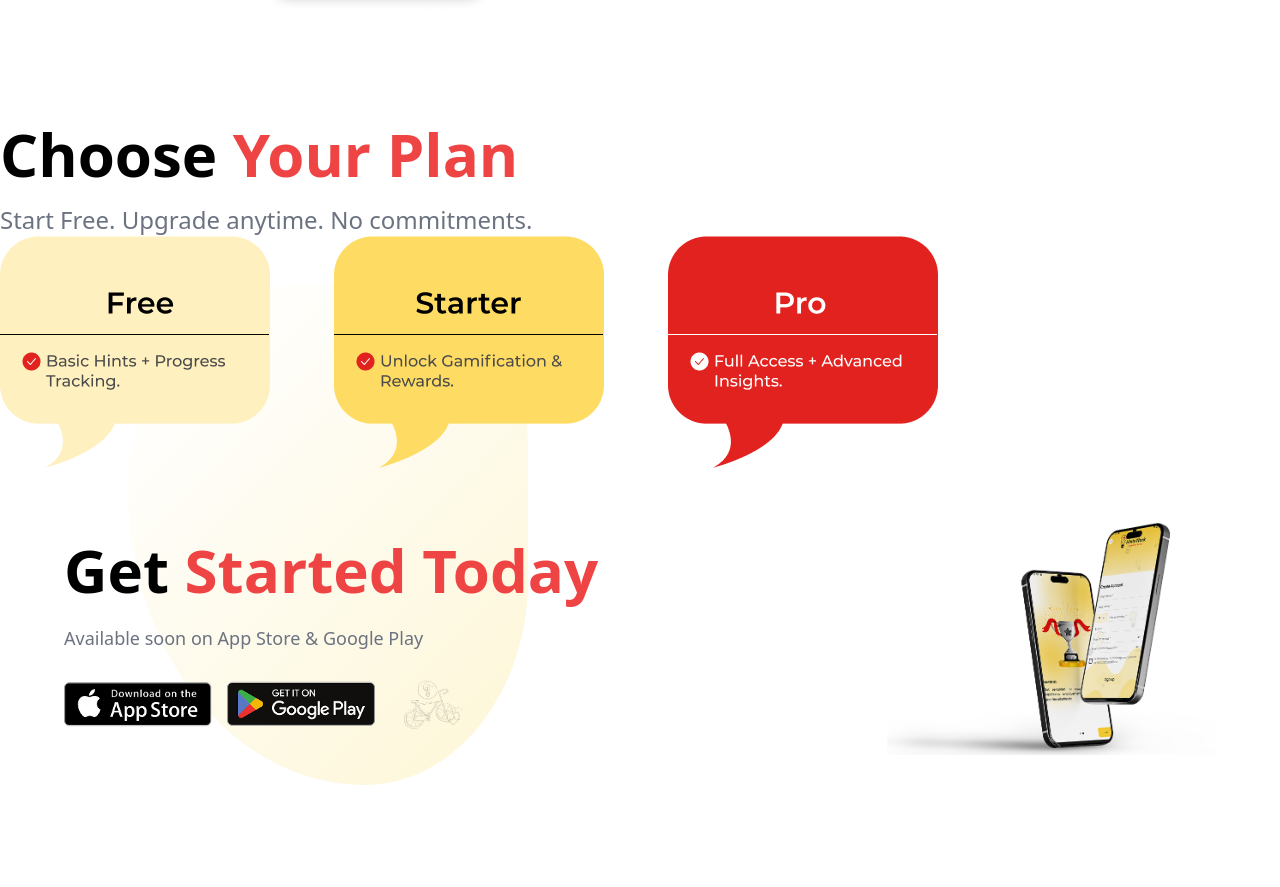
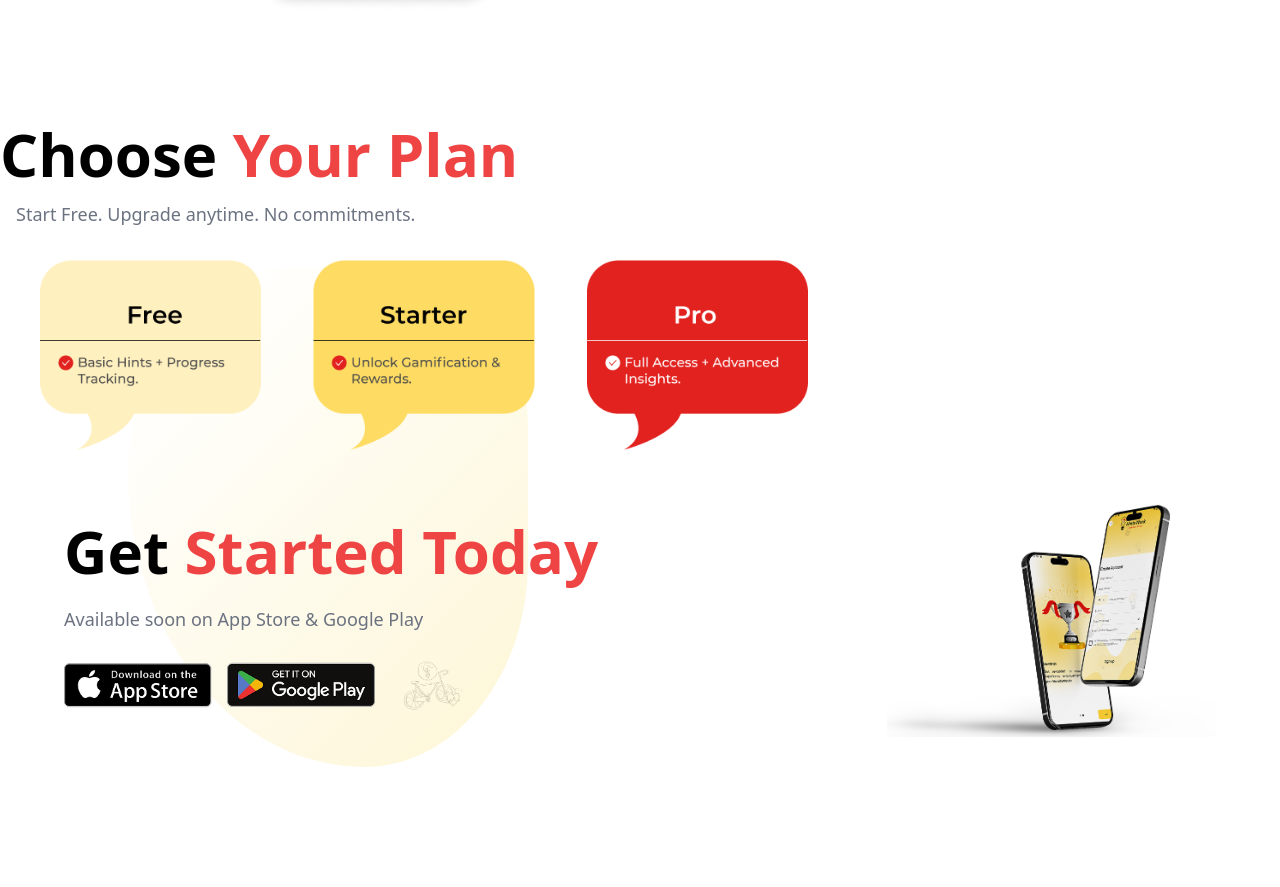
Before and after one commit to TAS3-maker/Hintswork, a React (Create React App) app in the folder hintswork/: page / in a window 1280 px wide. Shown: the part 3600-4487 px from the top of the page. Built offline with nearby package versions, Linux system fonts and the light colour scheme.

Commit message:
Update ChooseYourPlan.jsx

```diff
--- a/hintswork/src/main/Landing/components/ChooseYourPlan.jsx
+++ b/hintswork/src/main/Landing/components/ChooseYourPlan.jsx
@@ -1,15 +1,24 @@
-import React from 'react'
-import groupPlan from "../assets/group2.png"
+import React from 'react';
+import groupPlan from "../assets/group2.png";
+
 const ChooseYourPlan = () => {
   return (
-    <div className='mt-20'>
-          <h2 className="text-5xl md:text-6xl font-bold text-center ml-160 md:text-left ">
+    <div className="mt-20 px-6 lg:px-70 md:px-0  max-w-7xl mx-auto">
+      <h2 className="text-4xl md:text-6xl font-bold text-center md:ml-30 md:text-left">
         Choose <span className="text-red-500">Your Plan</span>
       </h2>
-      <p className='text-gray-500 text-2xl ml-163 mt-5 '>Start Free. Upgrade anytime. No commitments.</p>
-      <img src={groupPlan} alt="" className='ml-100 mt-15' />
+      <p className="text-gray-500 text-lg md:text-1xl text-center md:text-left mt-4 max-w-xl md:ml-34 mx-auto md:mx-4">
+        Start Free. Upgrade anytime. No commitments.
+      </p>
+      <div className="mt-8 flex justify-center md:ml-10 md:justify-start">
+        <img
+          src={groupPlan}
+          alt="Group Plan"
+          className="w-full max-w-md md:max-h-100 md:max-w-3xl"
+        />
+      </div>
     </div>
-  )
-}
+  );
+};
 
-export default ChooseYourPlan
+export default ChooseYourPlan;
```
